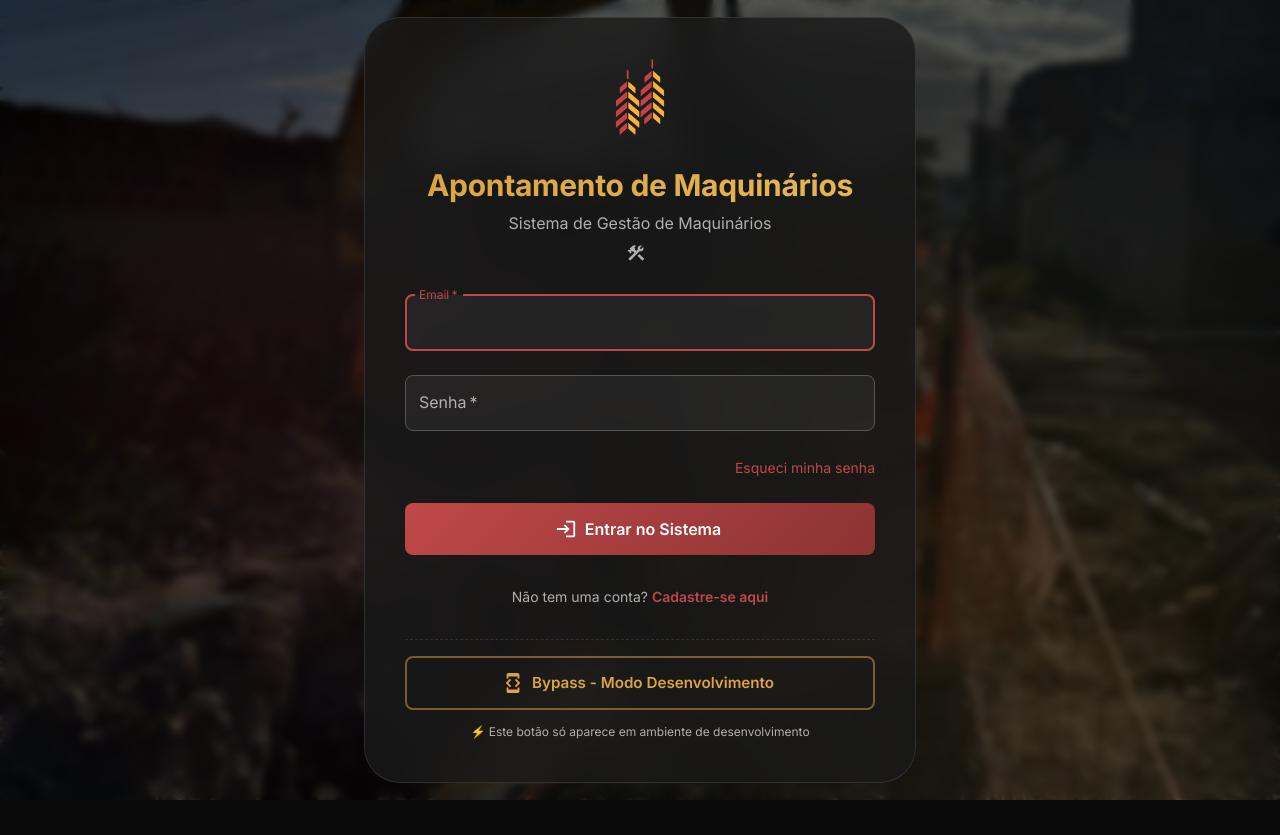
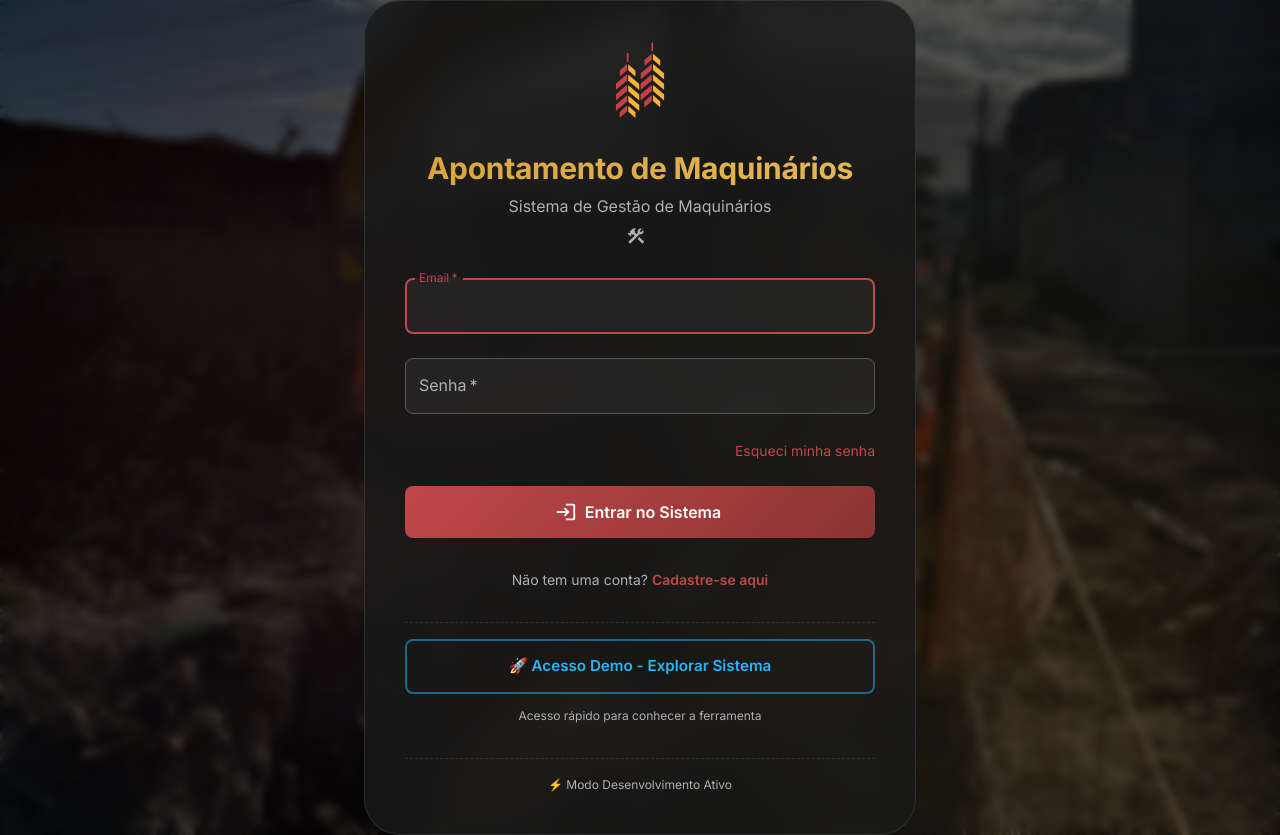
Before and after one commit to sreliakim25/Alocacao-de-maquinario-VM, a React (Vite) app in the folder frontend/: page /login in a window 1280 px wide. Before the commit the page ends 800 px from the top, so only its background shows below. Built offline with nearby package versions, Linux system fonts and the light colour scheme.

Commit message:
Feat: Adicionar botão de Acesso Demo sempre visível para apresentações

```diff
--- a/frontend/src/pages/Login.jsx
+++ b/frontend/src/pages/Login.jsx
@@ -224,25 +224,24 @@ const Login = () => {
                             </Stack>
                         </form>
 
-                        {/* Bypass de Desenvolvimento */}
-                        {isDevelopment && (
+                        {/* Botão de Acesso Demo - Sempre Visível */}
                         <Box sx={{ pt: 2, borderTop: '1px dashed rgba(255,255,255,0.1)' }}>
                             <Button
                                 variant="outlined"
-                                    color="secondary"
+                                color="info"
                                 size="large"
                                 fullWidth
-                                    startIcon={<DeveloperMode />}
                                 onClick={handleBypass}
                                 sx={{
                                     py: 1.5,
                                     borderWidth: 2,
                                     '&:hover': {
                                         borderWidth: 2,
+                                        backgroundColor: alpha('#2196f3', 0.1),
                                     }
                                 }}
                             >
-                                    Bypass - Modo Desenvolvimento
+                                🚀 Acesso Demo - Explorar Sistema
                             </Button>
                             <Typography
                                 variant="caption"
@@ -251,7 +250,20 @@ const Login = () => {
                                 sx={{ mt: 1.5 }}
                                 color="text.secondary"
                             >
-                                    ⚡ Este botão só aparece em ambiente de desenvolvimento
+                                Acesso rápido para conhecer a ferramenta
+                            </Typography>
+                        </Box>
+
+                        {/* Bypass de Desenvolvimento (apenas dev) */}
+                        {isDevelopment && (
+                            <Box sx={{ pt: 2, borderTop: '1px dashed rgba(255,255,255,0.1)' }}>
+                                <Typography
+                                    variant="caption"
+                                    display="block"
+                                    textAlign="center"
+                                    color="text.secondary"
+                                >
+                                    ⚡ Modo Desenvolvimento Ativo
                                 </Typography>
                             </Box>
                         )}
```
Lines whose indentation alone changed are shown as unchanged.
